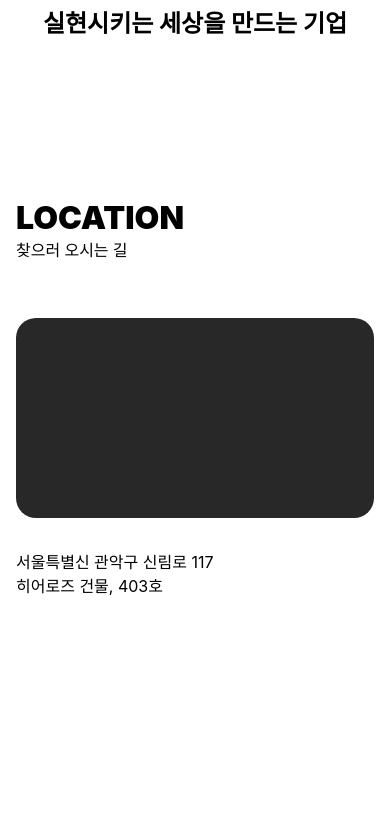
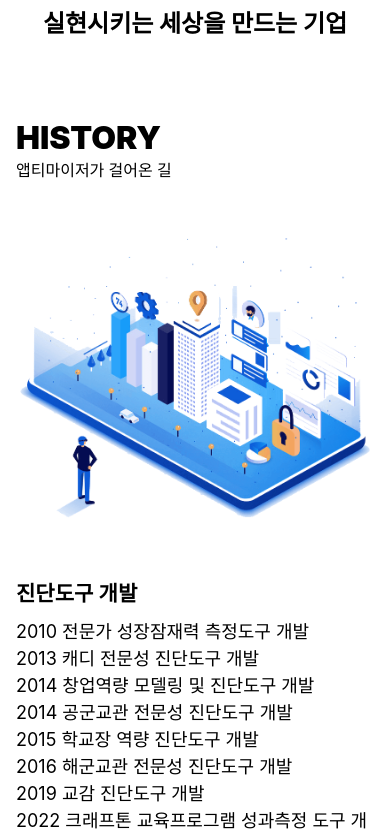
Before and after one commit to aptimizer-co/aptimizer, a Next.js app: page /about in a window 390 px wide. Shown: the part 883-1720 px from the top of the page. Before the commit the page ends 1561 px from the top, so only its background shows below. Built offline with nearby package versions, Linux system fonts and the light colour scheme; a web font is replaced by a local one.

Commit message:
[💄스타일] `HistorySection` 반응형 디자인 완성

```diff
--- a/src/app/about/_sections/HistorySection/History.module.css
+++ b/src/app/about/_sections/HistorySection/History.module.css
@@ -22,9 +22,9 @@
 
 .image {
   position: absolute;
-  top: 0;
+  top: 50%;
   right: 0;
-  transform: translateY(50%);
+  transform: translateY(-50%);
   width: 50rem;
   height: 40rem;
 }
@@ -34,3 +34,29 @@
   max-width: 1140px;
   margin: 0 auto;
 }
+
+@media (max-width: 1140px) {
+  .container {
+    padding: 0 1.6rem;
+  }
+
+  .image {
+    right: 1.6rem;
+  }
+}
+
+@media (max-width: 768px) {
+  .image {
+    width: 35rem;
+    height: 28rem;
+  }
+}
+
+@media (max-width: 425px) {
+  .image {
+    position: static;
+    margin: 0 auto;
+    transform: translateY(0);
+    margin-bottom: 6rem;
+  }
+}
--- a/src/app/about/_sections/HistorySection/HistorySection.tsx
+++ b/src/app/about/_sections/HistorySection/HistorySection.tsx
@@ -9,6 +9,10 @@ const HistorySection = () => {
       <SectionTitle>HISTORY</SectionTitle>
       <SectionSubtitle>앱티마이저가 걸어온 길</SectionSubtitle>
 
+      <div className={s.image}>
+        <Image src={HistoryImage} alt="역사 이미지" fill />
+      </div>
+
       <div className={s.innerContainer}>
         <p className={s.historyTitle}>진단도구 개발</p>
         <p className={s.timeLine}>2010 전문가 성장잠재력 측정도구 개발</p>
@@ -18,7 +22,9 @@ const HistorySection = () => {
         <p className={s.timeLine}>2015 학교장 역량 진단도구 개발</p>
         <p className={s.timeLine}>2016 해군교관 전문성 진단도구 개발</p>
         <p className={s.timeLine}>2019 교감 진단도구 개발</p>
-        <p className={s.timeLine}>2022 크래프톤 교육프로그램 성과측정 도구 개발</p>
+        <p className={s.timeLine}>
+          2022 크래프톤 교육프로그램 성과측정 도구 개발
+        </p>
         <p className={s.timeLine}>2023 에듀버스 공통역량 진단도구 개발</p>
       </div>
 
@@ -27,10 +33,6 @@ const HistorySection = () => {
         <p className={s.timeLine}>2021 스누로 멘토링 프로그램 개발 및 운영</p>
         <p className={s.timeLine}>2022 스누로 미래교육(4차산업교육)</p>
       </div>
-
-      <div className={s.image}>
-        <Image src={HistoryImage} alt="역사 이미지" fill />
-      </div>
     </section>
   );
 };
--- a/src/app/about/page.tsx
+++ b/src/app/about/page.tsx
@@ -18,7 +18,7 @@ const AboutPage = () => {
       {/* 3. 인트로 섹션 */}
       <IntroSection />
       {/* 4. 히스토리 섹션 */}
-      {/* <HistorySection /> */}
+      <HistorySection />
       {/* 5. 퍼포먼스 섹션 */}
       {/* <PerformanceSection /> */}
       {/* 6. 위치 섹션 */}
```
